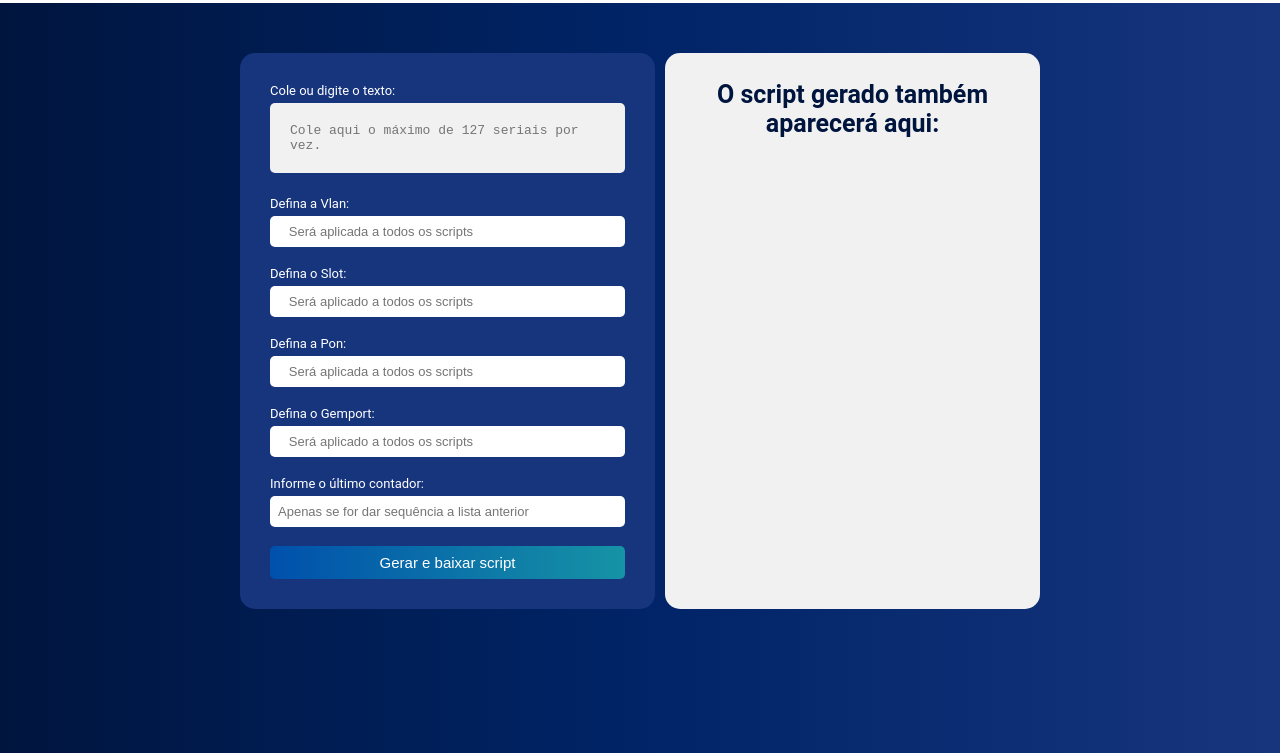
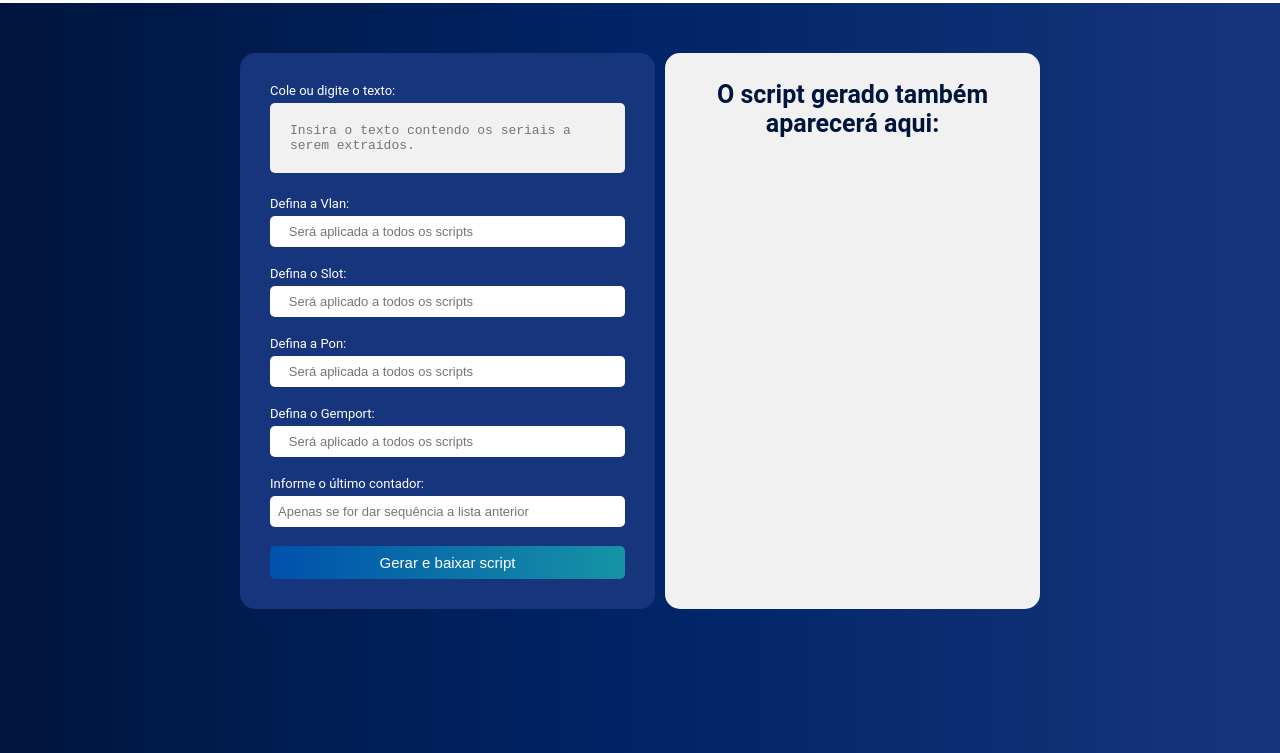
Before and after one commit to jotasti/easyscript.github.io, a plain HTML site: page index.html in a window 1280 px wide. Shown: the part 47-800 px from the top of the page. Drawn offline with Linux system fonts and the light colour scheme.

Commit message:
Update index.html

```diff
--- a/index.html
+++ b/index.html
@@ -161,7 +161,7 @@
         <div class="login-box">
             <form id="scriptForm">
                 <label for="texto">Cole ou digite o texto:</label>
-                <textarea name="texto" id="texto" placeholder="Cole aqui o máximo de 127 seriais por vez." class="inputUser" required></textarea>
+                <textarea name="texto" id="texto" placeholder="Insira o texto contendo os seriais a serem extraídos." class="inputUser" required></textarea>
                 <br><br>
                 <label for="vlan">Defina a Vlan:</label>
                 <input type="number" name="vlan" id="vlan" placeholder="   Será aplicada a todos os scripts" class="inputUser" required/>
```
